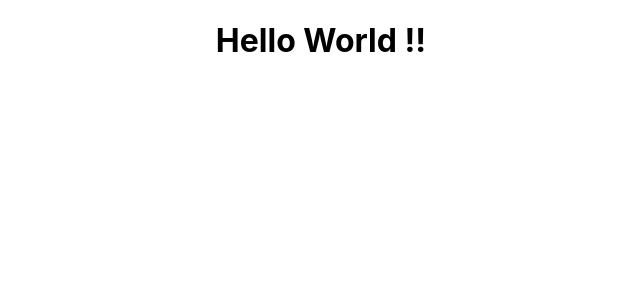
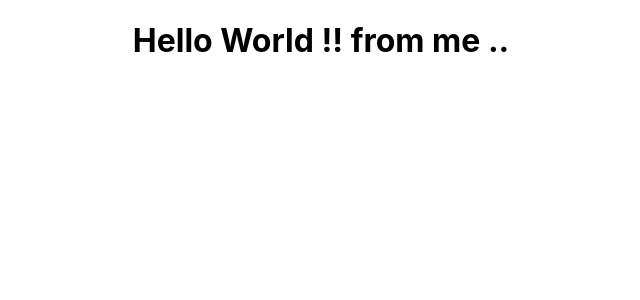
Before and after one commit to AttiqUrRehman99/myreactapp, a React (Create React App) app: page / in a window 1280 px wide. Shown: the top 300 px of the page, without its empty margins (319-959 px from the left). Built offline with nearby package versions, Linux system fonts and the light colour scheme.

Commit message:
updated heading

```diff
--- a/src/App.js
+++ b/src/App.js
@@ -4,7 +4,7 @@ import "./App.css";
 function App() {
   return (
     <div className="App">
-      <h1> Hello World !! </h1>
+      <h1> Hello World !! from me .. </h1>
     </div>
   );
 }
```
